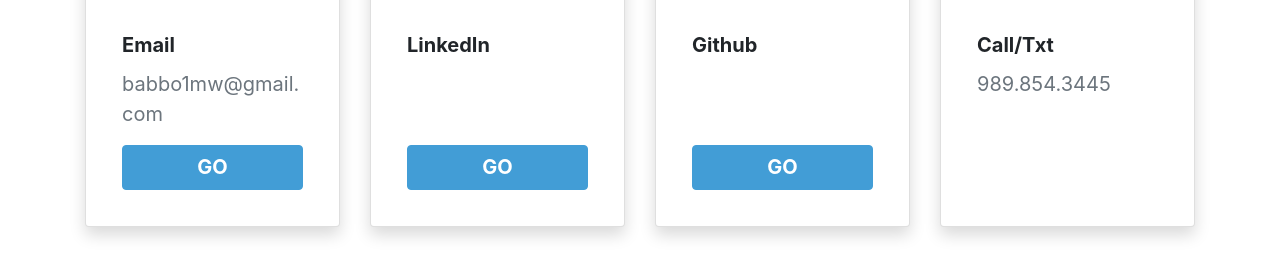
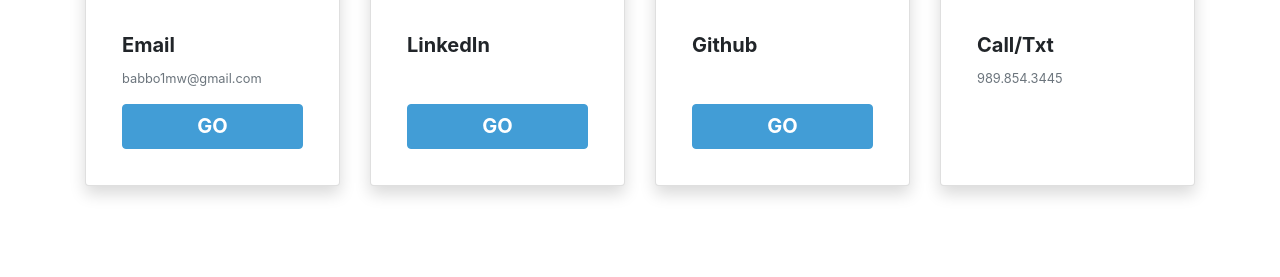
Before and after one commit to babbo1mw/michaelbabboni.com, a plain HTML site: page public/Contact.html in a window 1280 px wide. Shown: the part 541-818 px from the top of the page. Drawn offline with nearby package versions, Linux system fonts and the light colour scheme.

Commit message:
first commit

```diff
--- a/public/Contact.html
+++ b/public/Contact.html
@@ -328,7 +328,7 @@
         <div class="mx-auto p-3"><i class="far fa-envelope fa-5x t-color"></i></div>
         <div class="card-body card-body d-flex flex-column">
           <h5 class="card-title font-weight-bold">Email</h5>
-          <p class="card-text text-muted">babbo1mw@gmail.com</p>
+          <p class="card-text text-muted" style="font-size: .8rem;">babbo1mw@gmail.com</p>
           <a href="mailto:babbo1mw@gmail.com" class="btn btn-primary font-weight-bold sticky-bottom mt-auto">Go</a>
         </div>
       </div>
@@ -355,7 +355,7 @@
         <div class="mx-auto p-3"><i class="fas fa-phone fa-5x t-color"></i></div>
         <div class="card-body card-body d-flex flex-column">
           <h5 class="card-title font-weight-bold">Call/Txt</h5>
-          <p class="card-text text-muted">989.854.3445</p>
+          <p class="card-text text-muted" style="font-size: .8rem;">989.854.3445</p>
 
         </div>
       </div>
```
